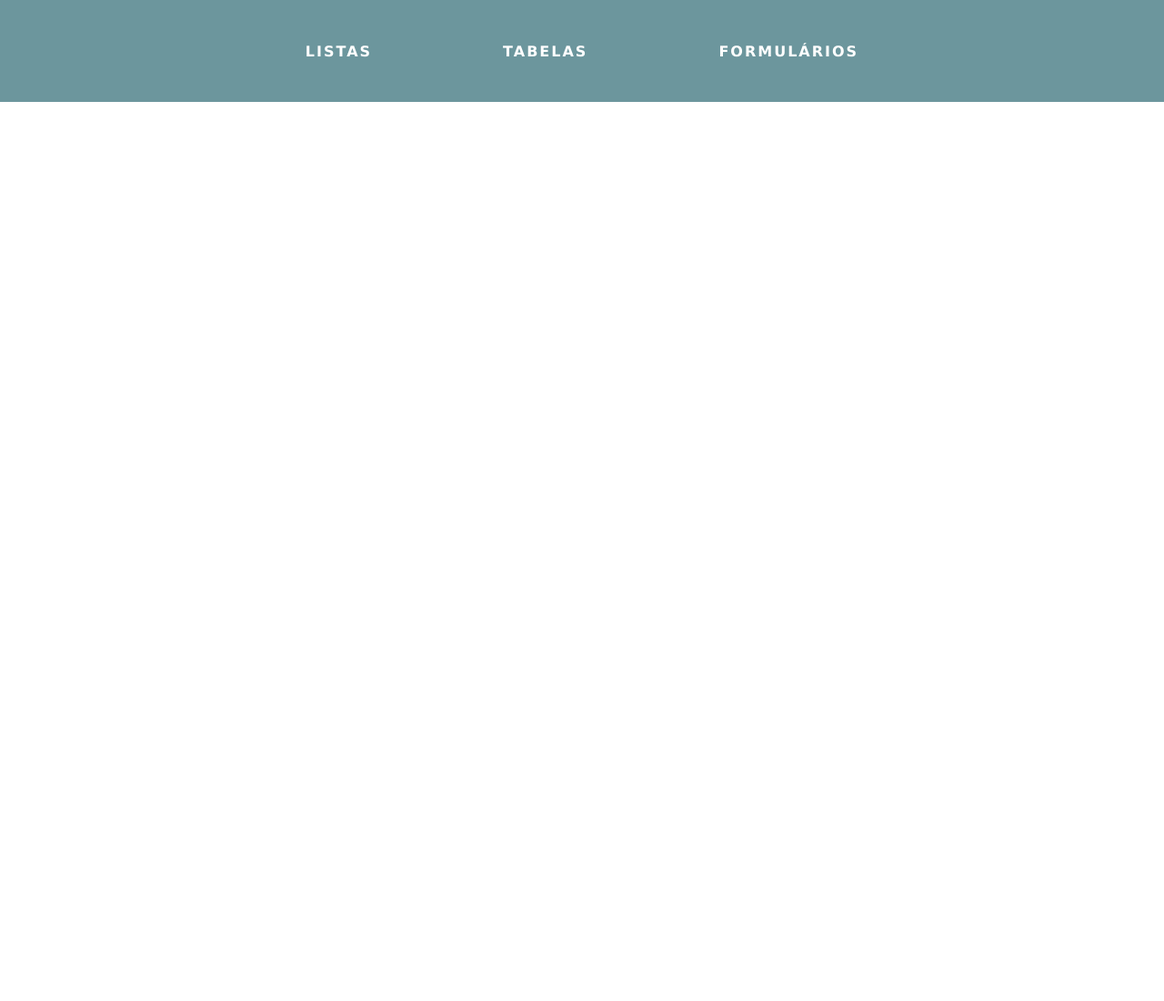
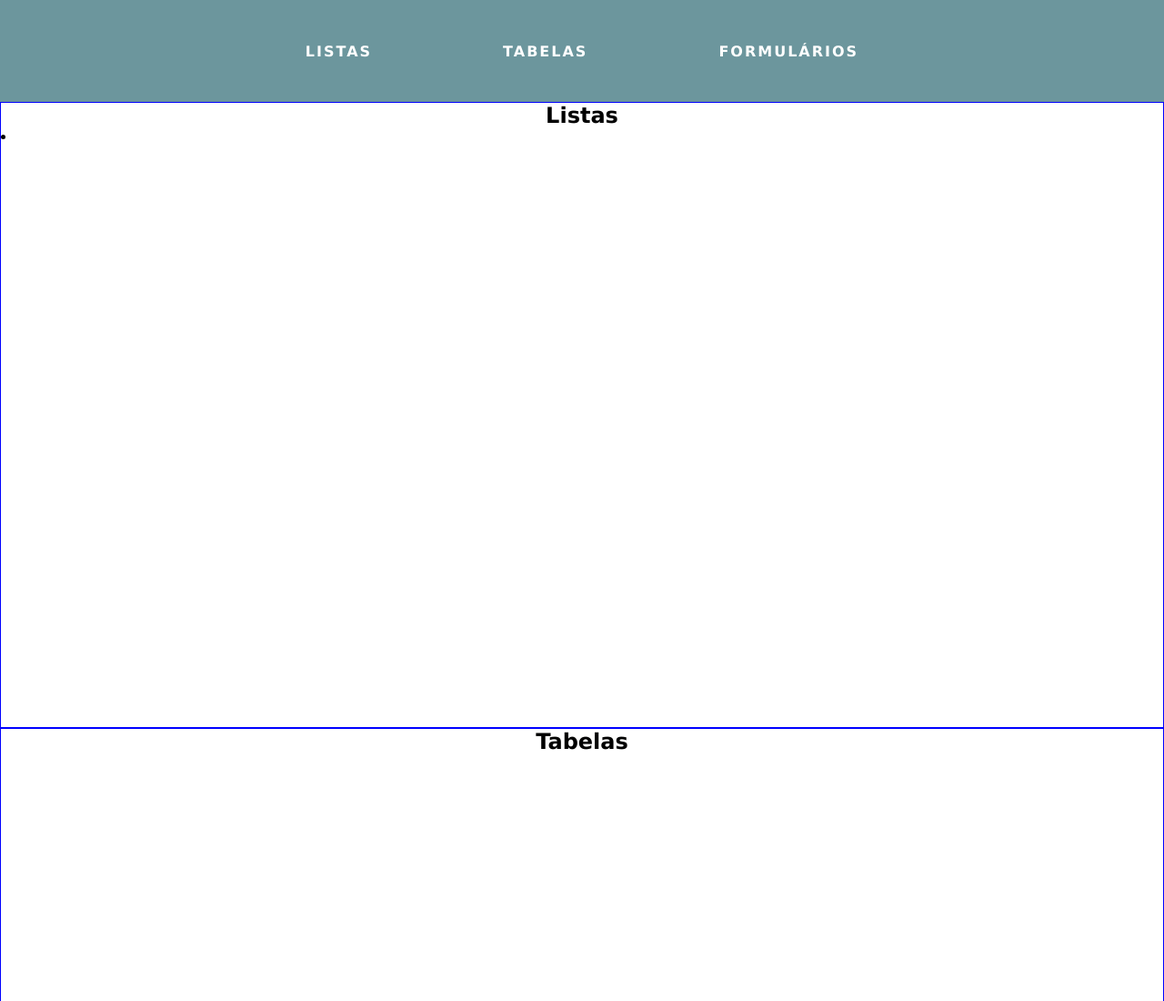
Before and after one commit to marcel0Gomes/Revis-o, a plain HTML site: page index.html in a window 1280 px wide. Shown: the top 1100 px of the page at 91% size. Before the commit the page ends 800 px from the top, so only its background shows below. Drawn offline with Linux system fonts and the light colour scheme.

Commit message:
continuação

```diff
--- a/index.html
+++ b/index.html
@@ -10,10 +10,30 @@
 <body>
     <header>
         <nav>
-            <a href="">Listas</a>
-            <a href="">Tabelas</a>
-            <a href="">Formulários</a>
+            <a href="#listas">Listas</a>
+            <a href="#tabelas">Tabelas</a>
+            <a href="#formularios">Formulários</a>
         </nav>
     </header>
+
+    <main>
+        <section id="listas">
+            <h2>Listas</h2>
+            <ul></ul>
+            <li></li>
+            <!--crie duas listas: uma desordenada-->
+
+        </section>
+        <section id="tabelas">
+            <h2>Tabelas</h2>
+
+            <!--crie uma tabela e utilize thead e tbody-->
+        </section>
+        <section id="formularios">
+            <h2>Formulários</h2>
+            <!-- crie um formulario com pelo menos 3 inputs -->
+        </section>
+    </main>
+
 </body>
 </html>
--- a/style.css
+++ b/style.css
@@ -1,7 +1,10 @@
 *{
     margin: 0;
     font-family: 'Lucida Sans', 'Lucida Sans Regular', 'Lucida Grande', 'Lucida Sans Unicode', Geneva, Verdana, sans-serif;
+    box-sizing: border-box;
 
+    scroll-padding-top: 7rem;
+    scroll-behavior: smooth;
 }
 
 header{
@@ -10,6 +13,10 @@ header{
     display: flex;
     justify-content: center;
     align-items: center;
+
+    position: fixed;
+    width: 100%;
+    top: 0;
 }
 
 header a {
@@ -32,3 +39,17 @@ header a:hover {
     transform: scale(1.1);
     transition: transform .3s;
 }
+
+section {
+
+    border: 1px solid blue;
+    height: calc(100vh - 7rem);
+}
+
+main{
+  margin-top: 7rem;
+}
+
+section h2{
+    text-align: center;
+}
```
